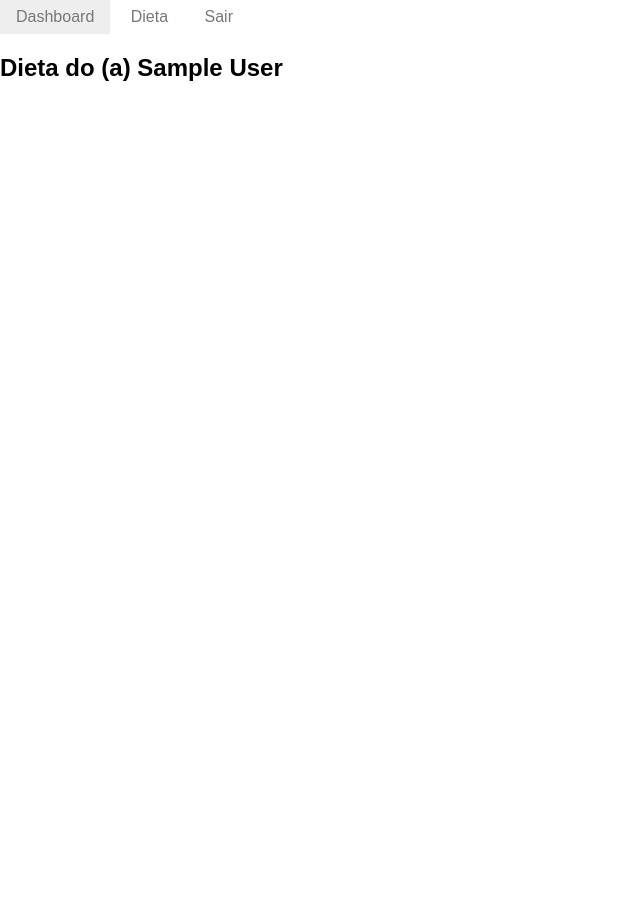
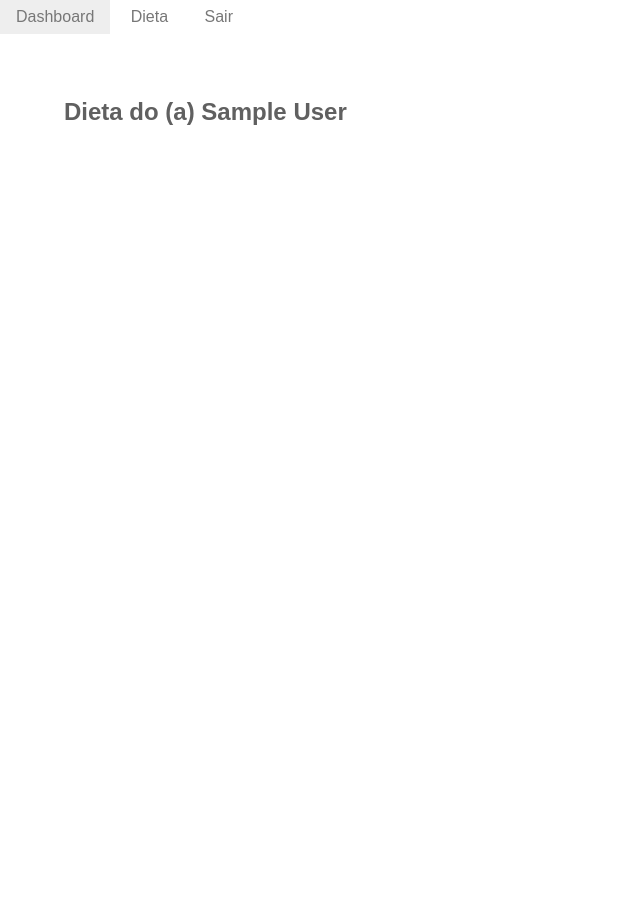
Before and after one commit to luisgteixeira/WebDieta, a Django app: page /dieta/ in a window 1280 px wide. Shown: the top 897 px of the page, without its empty margins (0-640 px from the left). Before the commit the page ends 81 px from the top, so only its background shows below. Run offline with Django 3.2, Linux system fonts and the light colour scheme; the visitor is signed in with stand-in values (Sample User, id 1); some libraries are stand-ins or nearby versions.

Commit message:
Fonte e cor modificadas

```diff
--- a/usuario/templates/registration/cadastrar.html
+++ b/usuario/templates/registration/cadastrar.html
@@ -15,6 +15,10 @@
         display: block;
         color: #666;
         font-size: 0.875em;
+      }
+      body {
+        font-family: 'Ubuntu', sans-serif;
+        color: #606060;
       }
     </style>
   </head>
--- a/usuario/templates/registration/login.html
+++ b/usuario/templates/registration/login.html
@@ -13,6 +13,10 @@
     }
     ul {
       display: none;
+    }
+    body {
+      font-family: 'Ubuntu', sans-serif;
+      color: #606060;
     }
     </style>
   </head>
--- a/webdieta/templates/webdieta/base.html
+++ b/webdieta/templates/webdieta/base.html
@@ -7,6 +7,12 @@
     <title>WebDieta</title>
 
     <link rel="stylesheet" href="https://unpkg.com/purecss@1.0.0/build/pure-min.css">
+    <style>
+      body {
+        font-family: 'Ubuntu', sans-serif;
+        color: #606060;
+      }
+    </style>
   </head>
 
   <body>
@@ -18,13 +24,9 @@
     </ul>
     </div>
 
-    <div class="content container">
-        <div class="row">
-            <div class="col-md-8">
-            {% block content %}
-            {% endblock %}
-            </div>
-        </div>
+    <div class="container" style="height:100vh;margin:5%;">
+      {% block content %}
+      {% endblock %}
     </div>
 </body>
 
```
